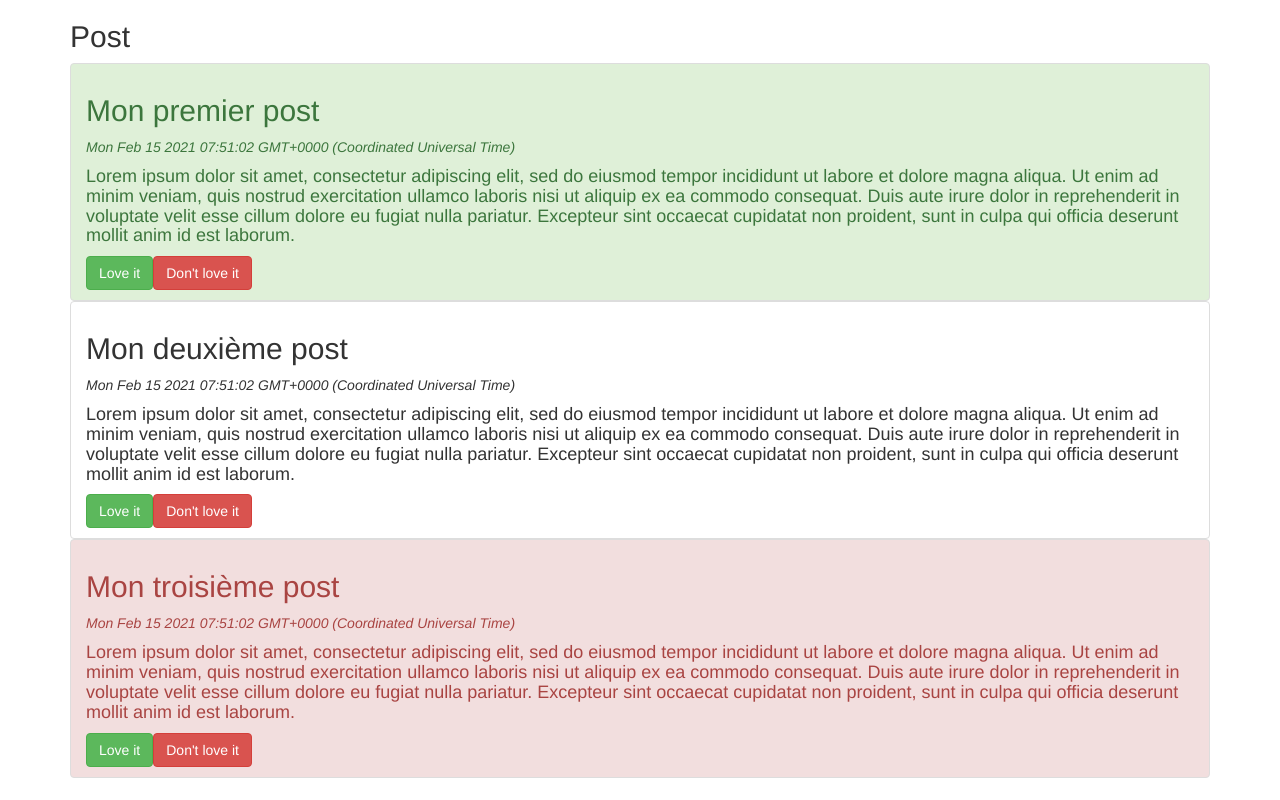
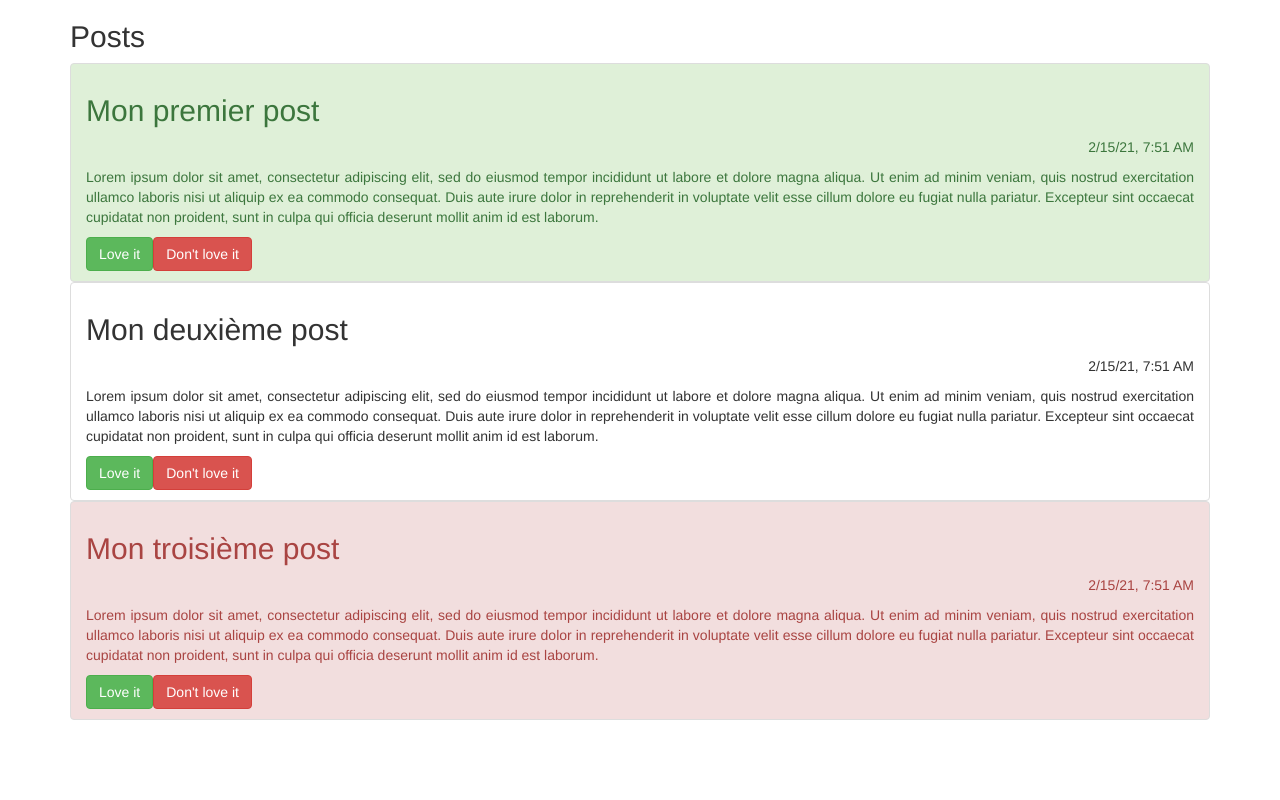
Before and after one commit to Franck-Fuller/blog, an Angular app: page / in a window 1280 px wide. Built offline with nearby package versions, Linux system fonts and the light colour scheme.

Commit message:
Fixation de quelques bugs

```diff
--- a/src/app/app.component.html
+++ b/src/app/app.component.html
@@ -1,7 +1,7 @@
 <div class="container">
   <div class="row">
     <div class="col-xs-12">
-      <h2> Post</h2>
+      <h2> Posts</h2>
         <app-post-list-component [postList]='posts'>
         </app-post-list-component>
     </div>
--- a/src/app/app.component.ts
+++ b/src/app/app.component.ts
@@ -1,43 +1,26 @@
 import { Component } from '@angular/core';
+import {Post} from './models/post.model';
 
 @Component({
   selector: 'app-root',
   templateUrl: './app.component.html',
   styleUrls: ['./app.component.scss']
 })
+
 export class AppComponent {
-  post1 : Post = {
-    title : 'Mon premier post',
-    content : 'Lorem ipsum dolor sit amet, consectetur adipiscing elit, sed do eiusmod tempor incididunt ut labore et dolore magna aliqua. Ut enim ad minim veniam, quis nostrud exercitation ullamco laboris nisi ut aliquip ex ea commodo consequat. Duis aute irure dolor in reprehenderit in voluptate velit esse cillum dolore eu fugiat nulla pariatur. Excepteur sint occaecat cupidatat non proident, sunt in culpa qui officia deserunt mollit anim id est laborum.',
-    loveIts : 5,
-    created_at : new Date()
-  }
+  post1 : Post = new Post('Mon premier post',
+    'Lorem ipsum dolor sit amet, consectetur adipiscing elit, sed do eiusmod tempor incididunt ut labore et dolore magna aliqua. Ut enim ad minim veniam, quis nostrud exercitation ullamco laboris nisi ut aliquip ex ea commodo consequat. Duis aute irure dolor in reprehenderit in voluptate velit esse cillum dolore eu fugiat nulla pariatur. Excepteur sint occaecat cupidatat non proident, sunt in culpa qui officia deserunt mollit anim id est laborum.',
+     5);
 
-  post2 : Post = {
-    title : 'Mon deuxième post',
-    content : 'Lorem ipsum dolor sit amet, consectetur adipiscing elit, sed do eiusmod tempor incididunt ut labore et dolore magna aliqua. Ut enim ad minim veniam, quis nostrud exercitation ullamco laboris nisi ut aliquip ex ea commodo consequat. Duis aute irure dolor in reprehenderit in voluptate velit esse cillum dolore eu fugiat nulla pariatur. Excepteur sint occaecat cupidatat non proident, sunt in culpa qui officia deserunt mollit anim id est laborum.',
-    loveIts : 0,
-    created_at : new Date()
-  }
+  post2 : Post = new Post(
+    'Mon deuxième post',
+    'Lorem ipsum dolor sit amet, consectetur adipiscing elit, sed do eiusmod tempor incididunt ut labore et dolore magna aliqua. Ut enim ad minim veniam, quis nostrud exercitation ullamco laboris nisi ut aliquip ex ea commodo consequat. Duis aute irure dolor in reprehenderit in voluptate velit esse cillum dolore eu fugiat nulla pariatur. Excepteur sint occaecat cupidatat non proident, sunt in culpa qui officia deserunt mollit anim id est laborum.',
+     0);
 
-  post3 : Post = {
-    title : 'Mon troisième post',
-    content : 'Lorem ipsum dolor sit amet, consectetur adipiscing elit, sed do eiusmod tempor incididunt ut labore et dolore magna aliqua. Ut enim ad minim veniam, quis nostrud exercitation ullamco laboris nisi ut aliquip ex ea commodo consequat. Duis aute irure dolor in reprehenderit in voluptate velit esse cillum dolore eu fugiat nulla pariatur. Excepteur sint occaecat cupidatat non proident, sunt in culpa qui officia deserunt mollit anim id est laborum.',
-    loveIts : -1,
-    created_at : new Date()
-  }
+  post3 : Post = new Post(
+      'Mon troisième post',
+     'Lorem ipsum dolor sit amet, consectetur adipiscing elit, sed do eiusmod tempor incididunt ut labore et dolore magna aliqua. Ut enim ad minim veniam, quis nostrud exercitation ullamco laboris nisi ut aliquip ex ea commodo consequat. Duis aute irure dolor in reprehenderit in voluptate velit esse cillum dolore eu fugiat nulla pariatur. Excepteur sint occaecat cupidatat non proident, sunt in culpa qui officia deserunt mollit anim id est laborum.',
+     -1);
 
   posts = [ this.post1, this.post2, this.post3]
 }
-
-export class Post {
-  title : string
-  content : string
-  loveIts : number
-  created_at : Date
-
-  constructor(){
-    this.created_at = new Date()
-  }
-
-}
--- /dev/null
+++ b/src/app/models/post.model.ts
@@ -0,0 +1,14 @@
+export class Post {
+    title : string
+    content : string
+    loveIts : number
+    created_at : Date
+
+    constructor(title : string, content: string, loveIts: number){
+      this.created_at = new Date();
+      this.title = title;
+      this.content = content;
+      this.loveIts = loveIts;
+    }
+
+  }
--- a/src/app/post-list-component/post-list-component.component.ts
+++ b/src/app/post-list-component/post-list-component.component.ts
@@ -1,4 +1,5 @@
 import { Component, OnInit, Input } from '@angular/core';
+import { Post } from '../models/post.model';
 
 @Component({
   selector: 'app-post-list-component',
@@ -7,7 +8,7 @@ import { Component, OnInit, Input } from '@angular/core';
 })
 export class PostListComponentComponent implements OnInit {
 
-  @Input() postList : Array<Object>
+  @Input() postList : Post[];
 
   constructor() {
 
--- a/src/app/post-list-item-component/post-list-item-component.component.html
+++ b/src/app/post-list-item-component/post-list-item-component.component.html
@@ -2,8 +2,8 @@
                 ' list-group-item-success' : item.loveIts &gt; 0,
                 'list-group-item-danger' : item.loveIts &lt; 0 }">
     <h2> {{ item.title}} </h2>
-    <em [ngClass] = "{ 'text-left' : true}"> {{ item.created_at}} </em>
-    <h4> {{ item.content}}</h4>
-    <button [ngClass]="{'btn btn-success' : true}">Love it</button>
-    <button [ngClass]="{'btn btn-danger' : true }"> Don't love it</button>
+    <p class="text-right "> {{ item.created_at | date: 'short'}} </p>
+    <p class="text-justify"> {{ item.content}}</p>
+    <button class="btn btn-success" (click)="onLike()">Love it</button>
+    <button class="btn btn-danger" (click)="onDislike()"> Don't love it</button>
 </li>
--- a/src/app/post-list-item-component/post-list-item-component.component.ts
+++ b/src/app/post-list-item-component/post-list-item-component.component.ts
@@ -1,5 +1,5 @@
 import { Component, OnInit, Input } from '@angular/core';
-import { Post } from '../app.component';
+import { Post } from '../models/post.model';
 
 @Component({
   selector: 'app-post-list-item-component',
@@ -14,4 +14,12 @@ export class PostListItemComponentComponent implements OnInit {
   ngOnInit(): void {
   }
 
+  onLike(){
+    this.item.loveIts++;
+  }
+
+  onDislike(){
+    this.item.loveIts--;
+  }
+
 }
```
